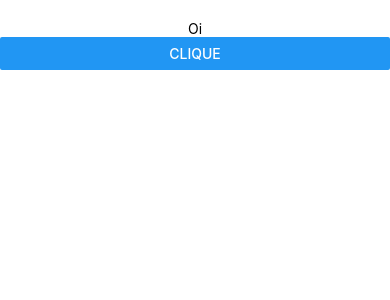
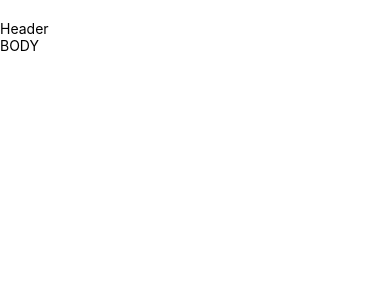
Before and after one commit to eu-waliston/React-Native, a React Native app in the folder examples/: screen / in a window 390 px wide. Shown: the top 300 px of the page. Built offline with nearby package versions, Linux system fonts and the light colour scheme.

Commit message:
React Native - Examples, Components em arquivos separados

```diff
--- a/examples/App.js
+++ b/examples/App.js
@@ -1,11 +1,13 @@
 import React from "react";
 import { StyleSheet, Image, Text, View, Button } from "react-native";
+import Header from "./components/Header";
+import Body from "./components/Body";
 
 const App = () => {
   return (
     <View style={{ marginTop: 20}}>
-      <Text style={{textAlign: "center"}}>Oi</Text>
-      <Button title="Clique"></Button>
+      <Header />
+      <Body />
     </View>
   );
 }
--- /dev/null
+++ b/examples/components/Body.js
@@ -0,0 +1,12 @@
+import React from "react";
+import { Text, View } from "react-native";
+
+const Body = () => {
+  return (
+    <View>
+      <Text>BODY</Text>
+    </View>
+  )
+}
+
+export default Body;
--- /dev/null
+++ b/examples/components/Header.js
@@ -0,0 +1,12 @@
+import React from "react";
+import { View , Text} from "react-native";
+
+const Header = () => {
+  return (
+    <View>
+      <Text>Header</Text>
+    </View>
+  )
+}
+
+export default Header;
```
